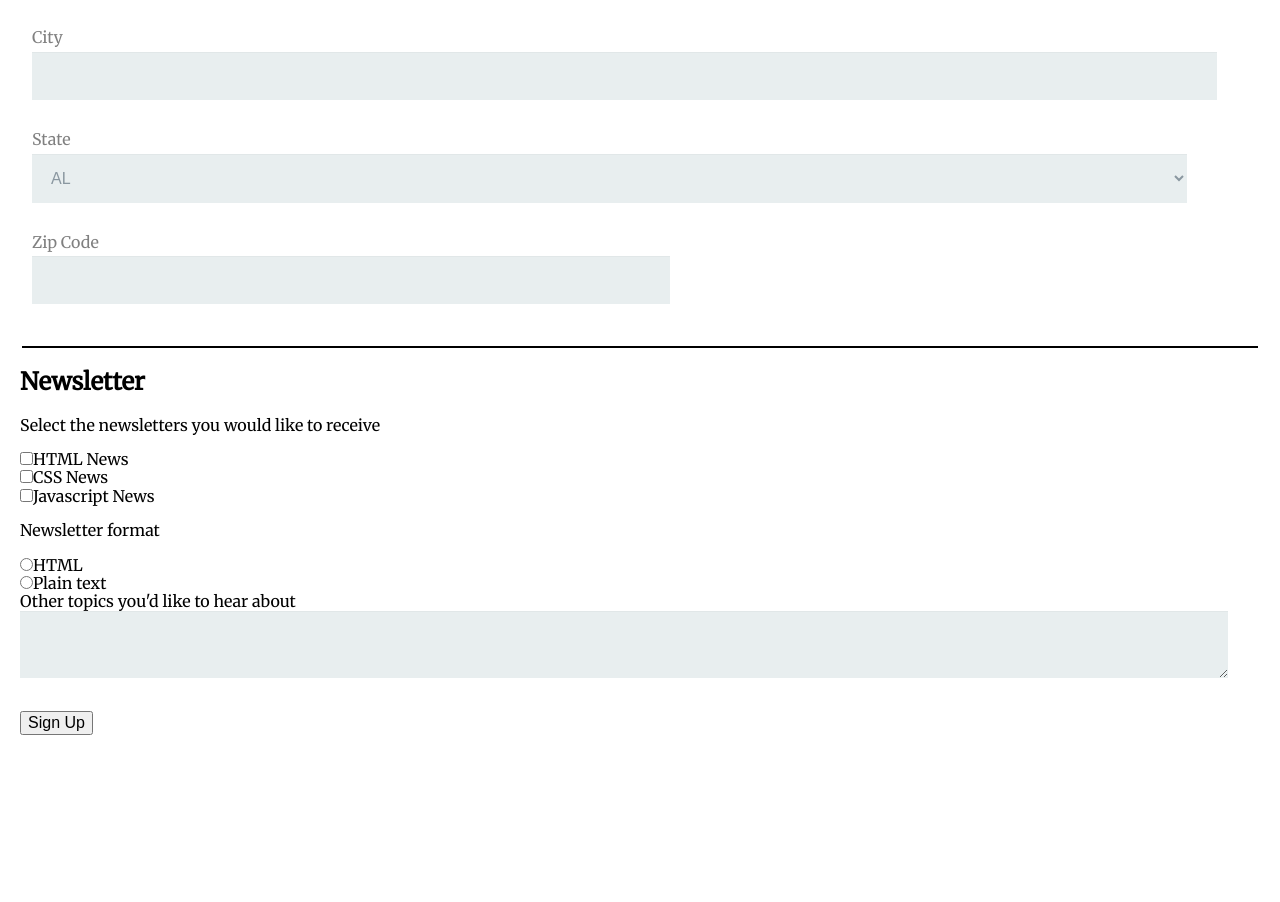
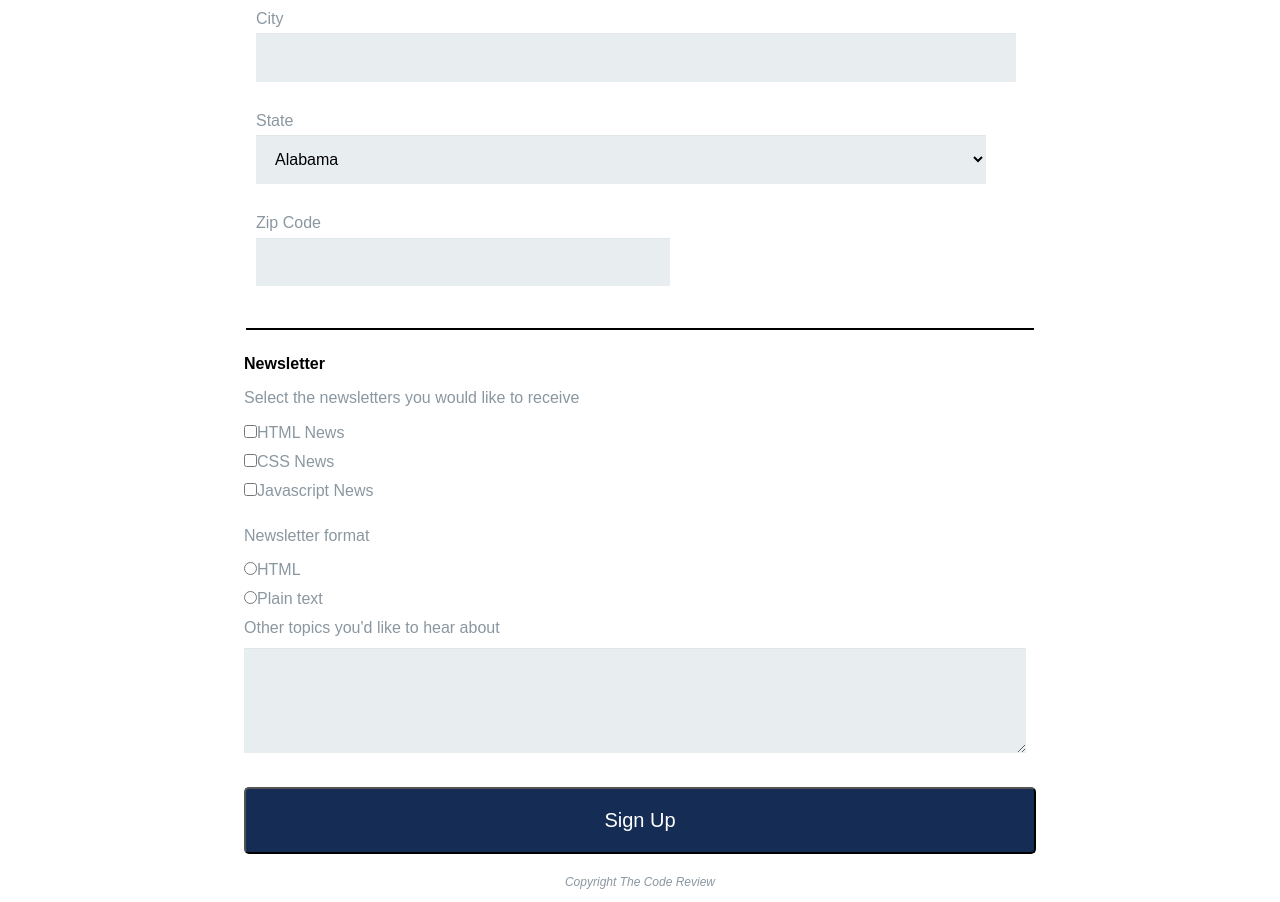
Before and after one commit to adamtre9115/Registration_Form_Project_3, a plain HTML site: page index.html in a window 1280 px wide. Shown: the part 681-1583 px from the top of the page. Before the commit the page ends 1436 px from the top, so only its background shows below. Drawn offline with Linux system fonts and the light colour scheme.

Commit message:
Updates to project
Made changes to both css & html files. Also, seperated css by comments
to increase readablility.

```diff
--- a/css/styles.css
+++ b/css/styles.css
@@ -1,4 +1,9 @@
-/*----styles.css-----*/
+*-webkit-box-sizing: border-box;
+-moz-box-sizing: border-box;
+box-sizing: border-box;
+
+/*-------Base Styles-----*/
+
 body {
     font-family: 'Merriweather', serif;
 }
@@ -12,38 +17,39 @@ body {
     text-align: center;
     padding: 20px 0;
 }
+.container {
+    max-width: 98%;
+    margin: 0 auto;
+}
 
 .banner {
     text-align: center;
-    border-bottom: 3px solid #000;
     width: 95%;
     margin: 0 auto;
 }
 
-.banner p {
-    color: lightgray;
+.line1 {
+    border-top: 5px solid #000;
+    margin-bottom: -3px;
 }
 
-.banner::before {
-    content: "";
-    display: block;
-    position: absolute;
-    bottom:498px;
-    width: 95%;
-    margin: 0 auto;
-    height: 4px;
-    background: #000;
-}
+/*---------Form Styles---------*/
 
 form {
   max-width: 100%;
-  margin: 10px auto;
+  margin: 0 auto;
   padding: 10px 20px;
  }
 
 fieldset {
   border: none;
   border-bottom: 2px solid #000;
+}
+
+legend {
+    font-weight: bold;
+    margin-top: 25px;
+    margin-bottom: 10px;
 }
 
 label[for="name"],
@@ -54,7 +60,6 @@ label[for="city"],
 label[for="state"],
 label[for="zip"] {
     display: block;
-    color: grey;
     margin-bottom: 5px;
 }
 
@@ -63,6 +68,7 @@ input[placeholder] {
     font-style: italic;
     font-size: .85em;
 }
+
 input[type="text"],
 input[type="email"],
 input[type="number"],
@@ -72,12 +78,11 @@ select {
   background: rgba(255,255,255,0.1);
   border: none;
   height: auto;
-  margin: 0;
+  margin: 0 auto;
   outline: 0;
   padding: 15px;
   width: 95%;
   background-color: #e8eeef;
-  color: #8a97a0;
   box-shadow: 0 1px 0 rgba(0,0,0,0.03) inset;
   margin-bottom: 30px;
 }
@@ -86,9 +91,76 @@ input[type="number"] {
     width: 50%;
 }
 
+input[type="radio"],
+input[type="checkbox"] {
+    margin-bottom: 15px;
+}
+
 input:focus,
 select:focus,
 textarea:focus {
     border: 2px solid #152d54;
     border-radius: 2%;
 }
+
+textarea {
+    height: 75px;
+}
+
+button[type="submit"] {
+    background: #152d54;
+    color: white;
+    font-size: 1.25em;
+    width: 100%;
+    padding: 20px;
+    border-radius: 5px;
+}
+
+.copyright {
+    text-align: center;
+    font-size: .75em;
+    font-style: italic;
+}
+
+
+span {
+    display: inline-block;
+    margin-bottom: 10px;
+}
+/*-------Dry Styles--------*/
+
+label[for="name"],
+label[for="email"],
+label[for="address"],
+label[for="tel"],
+label[for="city"],
+label[for="state"],
+label[for="zip"],
+label[for="html"],
+label[for="css"],
+label[for="javascript"],
+label[for="format-1"],
+label[for="format-2"],
+input[type="radio"],
+input[type="checkbox"],
+input[type="text"],
+input[type="email"],
+input[type="number"],
+input[type="tel"],
+span,
+p,
+.banner p
+.copyright {
+    color: #8a97a0;
+   }
+
+
+
+/*-------Media Queries----------*/
+
+@media(min-width: 768px) {
+    .container {
+        max-width: 65%;
+    }
+
+}
--- a/index.html
+++ b/index.html
@@ -14,12 +14,16 @@
         <div class="header">
             <h1>THE CODE REVIEW</h1>
         </div>
+        <div class="container">
         <div class="banner">
             <h2>Signup for our newsletter</h2>
             <p>Get the latest news on how your code is doing right in your inbox</p>
+            <hr class=line1>
+            <hr class=line2>
         </div>
+
         <form action="index.html" method="post">
-            <h1>Contact Information</h1>
+            <legend>Contact Information</legend>
             <fieldset>
                 <label for="name">Full Name</label>
                 <input type="text" id="name" name="user_name" placeholder="Required">
@@ -38,72 +42,85 @@
 
                 <label for="state">State</label>
                 <select id="state" name="user_state" placeholder="Choose State">
-                <optgroup>
-                    <option>AL</option>
-                    <option>AK</option>
-                    <option>AZ</option>
-                    <option>AR</option>
-                    <option>CA</option>
-                    <option>CO</option>
-                    <option>CT</option>
-                    <option>DC</option>
-                    <option>DE</option>
-                    <option>FL</option>
-                    <option>GA</option>
-                    <option>HI</option>
-                    <option>ID</option>
-                    <option>IL</option>
-                    <option>IN</option>
-                    <option>IA</option>
-                    <option>KS</option>
-                    <option>KY</option>
-                    <option>LA</option>
-                    <option>ME</option>
-                    <option>MD</option>
-                    <option>MA</option>
-                    <option>MT</option>
-                    <option>NE</option>
-                    <option>NV</option>
-                    <option>NH</option>
-                    <option>NJ</option>
-                    <option>NM</option>
-                    <option>NY</option>
-                    <option>NC</option>
-                    <option>ND</option>
-                    <option>OH</option>
-                    <option>OK</option>
-                    <option>OR</option>
-                    <option>PA</option>
-                    <option>RI</option>
-                    <option>SC</option>
-                    <option>SD</option>
-                    <option>TN</option>
-                    <option>TX</option>
-                    <option>UT</option>
-                    <option>VT</option>
-                    <option>VA</option>
-                    <option>WA</option>
-                    <option>WV</option>
-                    <option>WI</option>
-                    <option>WY</option>
-                 </optgroup>
+                <optgroup label="Choose A State">
+                    <option value="AL">Alabama</option>
+					<option value="AK">Alaska</option>
+					<option value="AZ">Arizona</option>
+					<option value="AR">Arkansas</option>
+					<option value="CA">California</option>
+					<option value="CO">Colorado</option>
+					<option value="CT">Connecticut</option>
+					<option value="DE">Delaware</option>
+					<option value="DC">District Of Columbia</option>
+					<option value="FL">Florida</option>
+					<option value="GA">Georgia</option>
+					<option value="HI">Hawaii</option>
+					<option value="ID">Idaho</option>
+					<option value="IL">Illinois</option>
+					<option value="IN">Indiana</option>
+					<option value="IA">Iowa</option>
+					<option value="KS">Kansas</option>
+					<option value="KY">Kentucky</option>
+					<option value="LA">Louisiana</option>
+					<option value="ME">Maine</option>
+					<option value="MD">Maryland</option>
+					<option value="MA">Massachusetts</option>
+					<option value="MI">Michigan</option>
+					<option value="MN">Minnesota</option>
+					<option value="MS">Mississippi</option>
+					<option value="MO">Missouri</option>
+					<option value="MT">Montana</option>
+					<option value="NE">Nebraska</option>
+					<option value="NV">Nevada</option>
+					<option value="NH">New Hampshire</option>
+					<option value="NJ">New Jersey</option>
+					<option value="NM">New Mexico</option>
+					<option value="NY">New York</option>
+                    <option value="NC">	North Carolina</option>
+					<option value="ND">North Dakota</option>
+					<option value="OH">Ohio</option>
+					<option value="OK">Oklahoma</option>
+					<option value="OR">Oregon</option>
+					<option value="PA">Pennsylvania</option>
+					<option value="RI">Rhode Island</option>
+					<option value="SC">South Carolina</option>
+					<option value="SD">South Dakota</option>
+					<option value="TN">Tennessee</option>
+					<option value="TX">Texas</option>
+					<option value="UT">Utah</option>
+					<option value="VT">Vermont</option>
+					<option value="VA">Virginia</option>
+					<option value="WA">Washington</option>
+					<option value="WV">West Virginia</option>
+					<option value="WI">Wisconsin</option>
+					<option value="WY">Wyoming</option>
+				</optgroup>
+
+				<optgroup label="US Outlying Territories">
+					<option value="AS">American Samoa</option>
+					<option value="GU">Guam</option>
+					<option value="MP">Northern Mariana Islands</option>
+					<option value="PR">Puerto Rico</option>
+					<option value="UM">United States Minor Outlying Islands</option>
+					<option value="VI">	Virgin Islands</option>
+				</optgroup>
             </select>
             <br>
             <label for="zip">Zip Code</label>
             <input type="number" id="zip" name="user_zip">
             </fieldset>
 
-            <h2>Newsletter</h2>
+            <legend>Newsletter</legend>
             <p>Select the newsletters you would like to receive</p>
 
-            <input type="checkbox" id="html" value="html_news"><label>HTML News</label><br>
-            <input type="checkbox" id="css" value="css_news"><label>CSS News</label><br>
-            <input type="checkbox" id="javascript" value="html_news"><label>Javascript News</label>
+            <input type="checkbox" id="html" value="html_news"><label for="html">HTML News</label><br>
+            <input type="checkbox" id="css" value="css_news"><label for="css">CSS News</label><br>
+            <input type="checkbox" id="javascript" value="html_news"><label for="javascript"S>Javascript News</label>
 
             <p>Newsletter format</p>
 
-            <input type="radio" id="format-1" name=user_format><label>HTML</label><br>
-            <input type="radio" id="format-2" name="user_format"><label>Plain text</label><br>
+            <input type="radio" id="format-1" name=user_format><label for="format-1">HTML</label><br>
+            <input type="radio" id="format-2" name="user_format"><label for="format-2">Plain text</label><br>
 
             <span>Other topics you'd like to hear about</span><br>
 
@@ -111,5 +128,7 @@
 
             <button type="submit">Sign Up</button>
         </form>
+        <p class="copyright">Copyright The Code Review</p>
+    </div>
     </div>
 </body>
```
